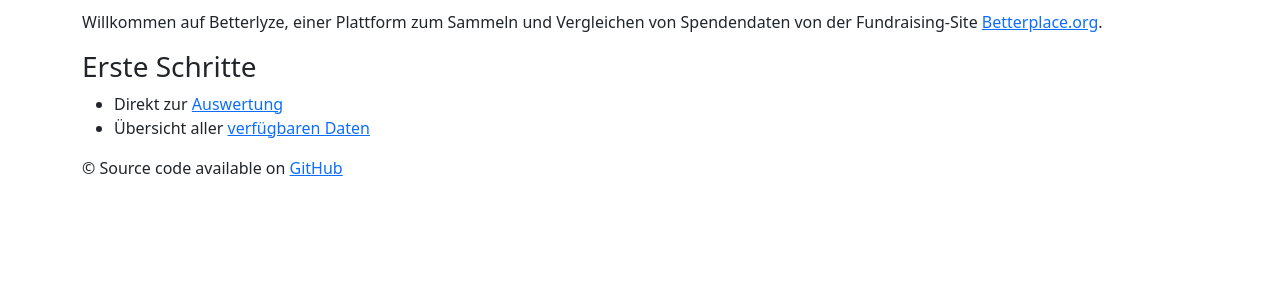
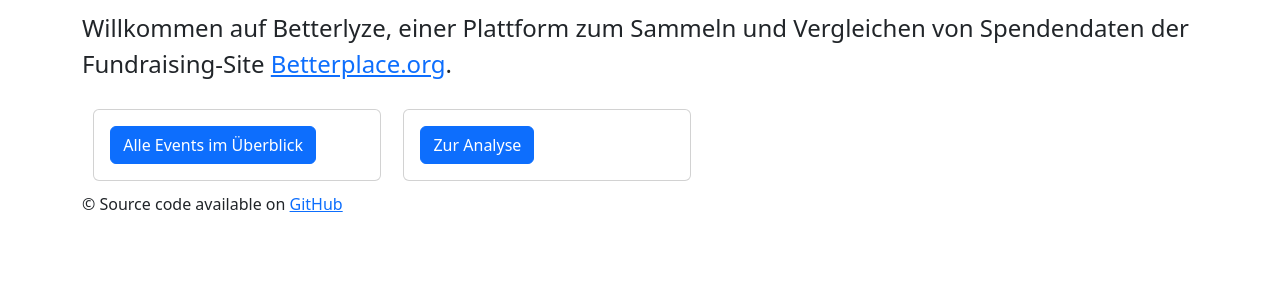
Before and after one commit to dorsax/betterlyze, a Django app: template betterlyze/betterlyze/templates/index.html in a window 1280 px wide. Shown: the part 76-376 px from the top of the page. Run offline with Django 3.2, Linux system fonts and the light colour scheme; the template is opened without the code that fills it, so the values that code supplies are empty; some libraries are stand-ins or nearby versions.

Commit message:
feat: update index to align with design

```diff
--- a/betterlyze/betterlyze/templates/index.html
+++ b/betterlyze/betterlyze/templates/index.html
@@ -4,14 +4,22 @@
 
 {% block content %}
 
-<p>
-    Willkommen auf Betterlyze, einer Plattform zum Sammeln und Vergleichen von Spendendaten von der Fundraising-Site <a href="www.betterplasce.org">Betterplace.org</a>.
+
+<p style="font-size: 150%">
+    Willkommen auf Betterlyze, einer Plattform zum Sammeln und Vergleichen von Spendendaten der Fundraising-Site <a href="https://www.betterplace.org" target="_blank">Betterplace.org</a>.
 </p>
-<h3> Erste Schritte</h3>
-<ul>
-    <li>Direkt zur <a href="{% url 'analyse:index'%}">Auswertung</a></li>
-    <li>&Uuml;bersicht aller <a href="{% url 'analyse:details'%}">verf&uuml;gbaren Daten</a></li>
-</ul>
 
+<div class="d-flex flex-wrap">
+    <div class="card" style="width: 18rem; margin: 1%;">
+        <div class="card-body">
+            <a href="{% url 'analyse:details'%}" class="btn btn-primary">Alle Events im Überblick</a>
+        </div>
+    </div>
+    <div class="card" style="width: 18rem; margin: 1%;">
+        <div class="card-body">
+            <a href="{% url 'analyse:index'%}" class="btn btn-primary">Zur Analyse</a>
+        </div>
+    </div>
+</div>
 
 {% endblock content %}
```
